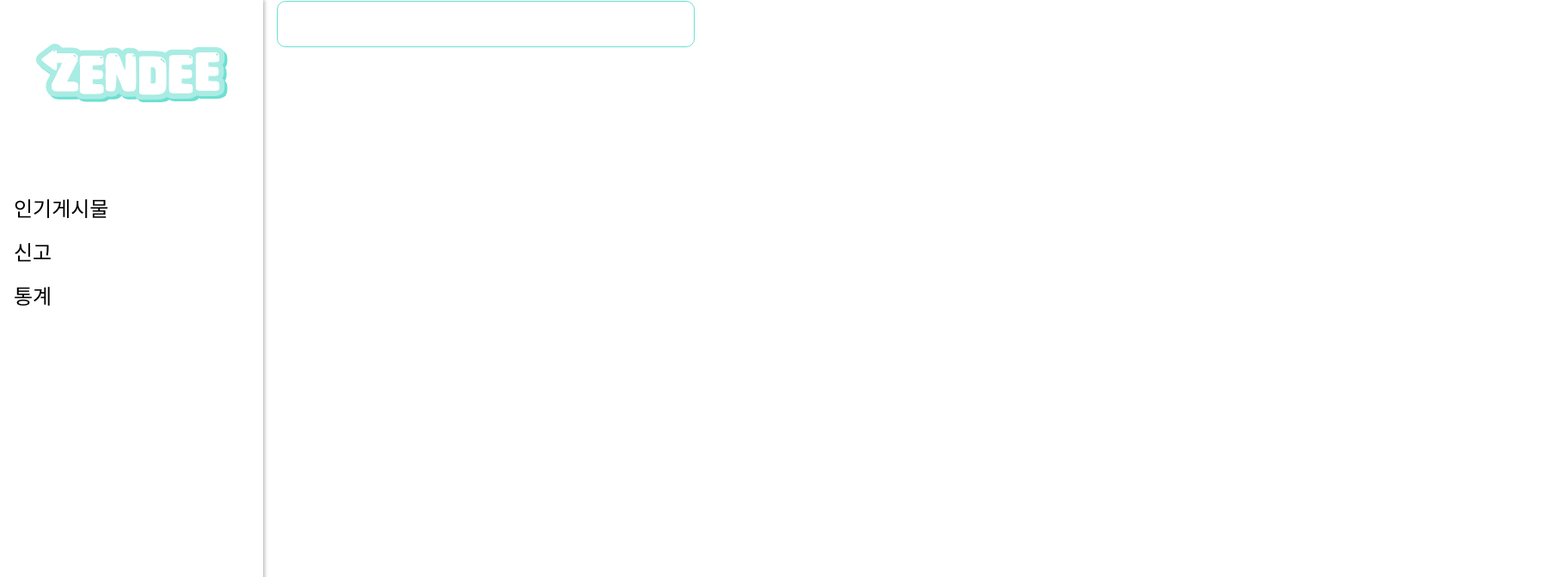
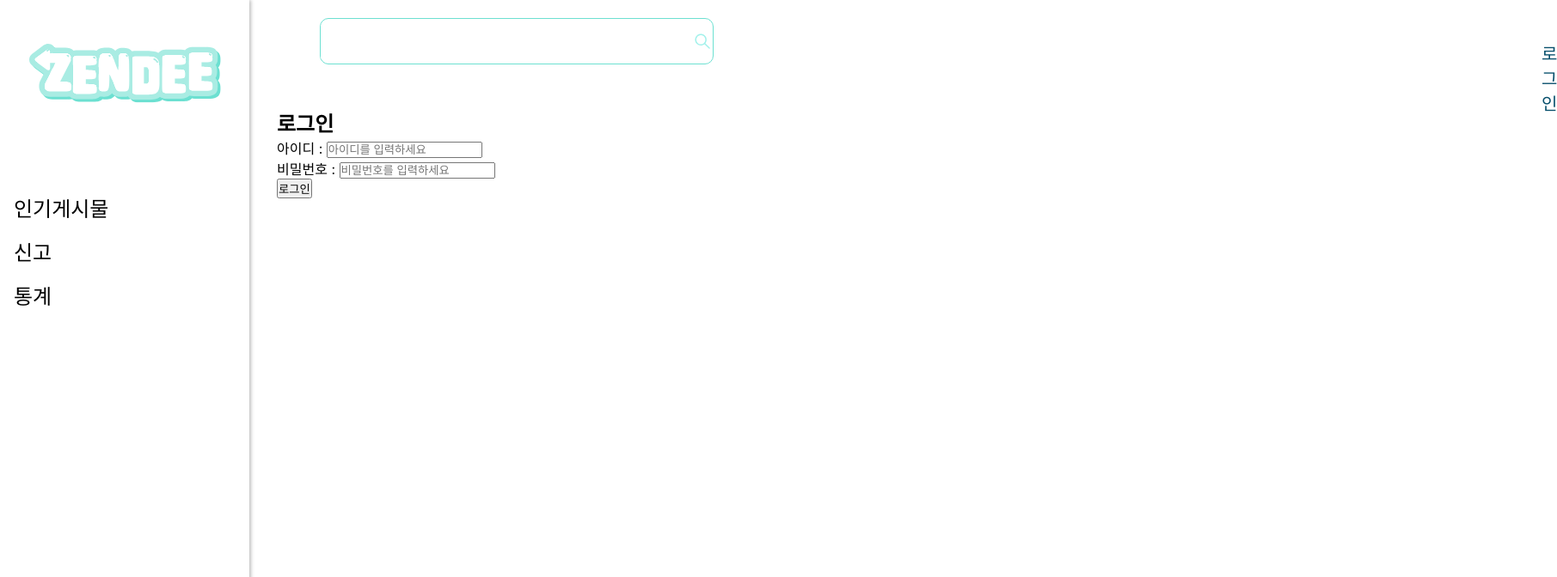
Before and after one commit to 2023ZenDee/ZenDee_wed, a React (Create React App) app: page /login in a window 1280 px wide. Before the commit this address had no page. Shown: the top 672 px of the page at 86% size, 1811 px wide, since content can reach past the window. Built offline with nearby package versions, Linux system fonts and the light colour scheme.

Commit message:
로그인 nav바 수정

```diff
--- a/src/Component/Login.js
+++ b/src/Component/Login.js
@@ -4,7 +4,7 @@ const Login = () => {
 
 	const [id, setId] = useState("");
 	const [password, setPassword] =useState("");
-
+	const [isLogined, setIsLogined] = useState(false);
 	const onChangeId = (e) => {
 		setId(e.target.value)
 	};
@@ -18,15 +18,30 @@ const Login = () => {
 		password : password
 	};
 
-	const onClickMe = (e) => {
+	const onClickMe = async (e) => {
 		e.preventDefault();
+		if(!id) {
+			return alert("ID를 입력하세요.")
+		}else if(!password) {
+			return alert("비밀번호를 입력하세요.")
+		}
 		setId("");
 		setPassword("");
-
-		axios.post("http://10.80.163.48:8070/auth/login",body)
+		try {
+		await axios.post("http://10.80.161.164:8070/auth/login", body)
 		.then((res) => {
 			console.log(res.data);
-		})
+			switch (res.data.code) {
+				case 200: console.log("로그인 성공"); break;
+				case 400: console.log("ID, 비밀번호가 비어있음"); break;
+				case 401: console.log("존재하지 않는 ID입니다. "); break;
+				case 402: console.log("비밀번호가 틀립니다."); break;
+				default:break;
+			}
+		});
+		} catch(error) {
+			console.log(error)
+		}
 	}
 
 	return (
--- a/src/Component/Nav.css
+++ b/src/Component/Nav.css
@@ -3,7 +3,7 @@ ul.nav {
     list-style-type: none;
     margin: 0px;
     padding: 0px;
-    width : 306px;
+    width : 290px;
     background-color: #ffffff;
     position: fixed;
     height: 100%;
@@ -38,10 +38,42 @@ li a:hover:not(.active) {
     margin-left:306px;padding:1px 16px;height:1000px;
 }
 .searchBar {
-    margin: 20px, 50px,50px, 0px;
-
+    display: flex;
+    justify-content: center;
+    align-items: center;
+    margin: 20px 20px 50px 50px;
     width: 484px;
     height: 52px;
     border-radius: 10px;
     border: 1px solid #6CE0D1;
 }
+.searchInput {
+    width: 427px;
+    height: 39px;
+    border: none;
+    outline: none;
+}
+.searchIcon {
+    margin-left: 5px;
+    width: 24px;
+    height: 24px;
+}
+.login {
+    height: 52px;
+    text-decoration-line: none;
+    margin-top: 20px;
+    margin-left: 943px;
+    margin-bottom: 0px;
+    color: #074F6C;
+    font-family: Pretendard;
+    font-size: 20px;
+    font-style: normal;
+    font-weight: 500;
+    line-height: normal;
+}
+.test {
+
+    display: flex;
+    align-items: center;
+
+}
--- a/src/Component/Nav.js
+++ b/src/Component/Nav.js
@@ -7,6 +7,7 @@ import PopPostDetails from'./PopPostDetails.js';
 import Declaration from './Declaration';
 import Statistics from './Statistics';
 import DeclarationDetails from './DeclarationDetails'
+import Login from './Login'
 const Nav = () => {
     return (
         <>
@@ -17,13 +18,18 @@ const Nav = () => {
                     <li><Link to='declaration'>신고</Link></li>
                     <li><Link to='statistics' >통계</Link></li>
                 </ul>
-
-
-
             </div>
 
             <div className='dixc'>
-                <input className='searchBar'></input>
+                 <div className='test'>
+                    <div className='searchBar'>
+                    <input className='searchInput'></input>
+                    <img className="searchIcon" src="/img/Search.svg" alt='이미지 불러오기 실패'></img>
+                    </div>
+                 <Link to="login" className='login'>로그인</Link>
+                 </div>
+
+
 
                 <Routes>
                     <Route path='/DeclarationDetails/:postIdx' element={<DeclarationDetails/>}></Route>
@@ -31,6 +37,7 @@ const Nav = () => {
                     <Route path='/pop_post/:postIdx' element={<PopPostDetails/>}></Route>
                     <Route path='/declaration' element={<Declaration/>}></Route>
                     <Route path='/statistics' element={<Statistics/>}></Route>
+                    <Route path='/login' element={<Login/>}></Route>
                 </Routes>
             </div>
         </>
```
Also changed, not shown: public/img/Search.svg (added).
